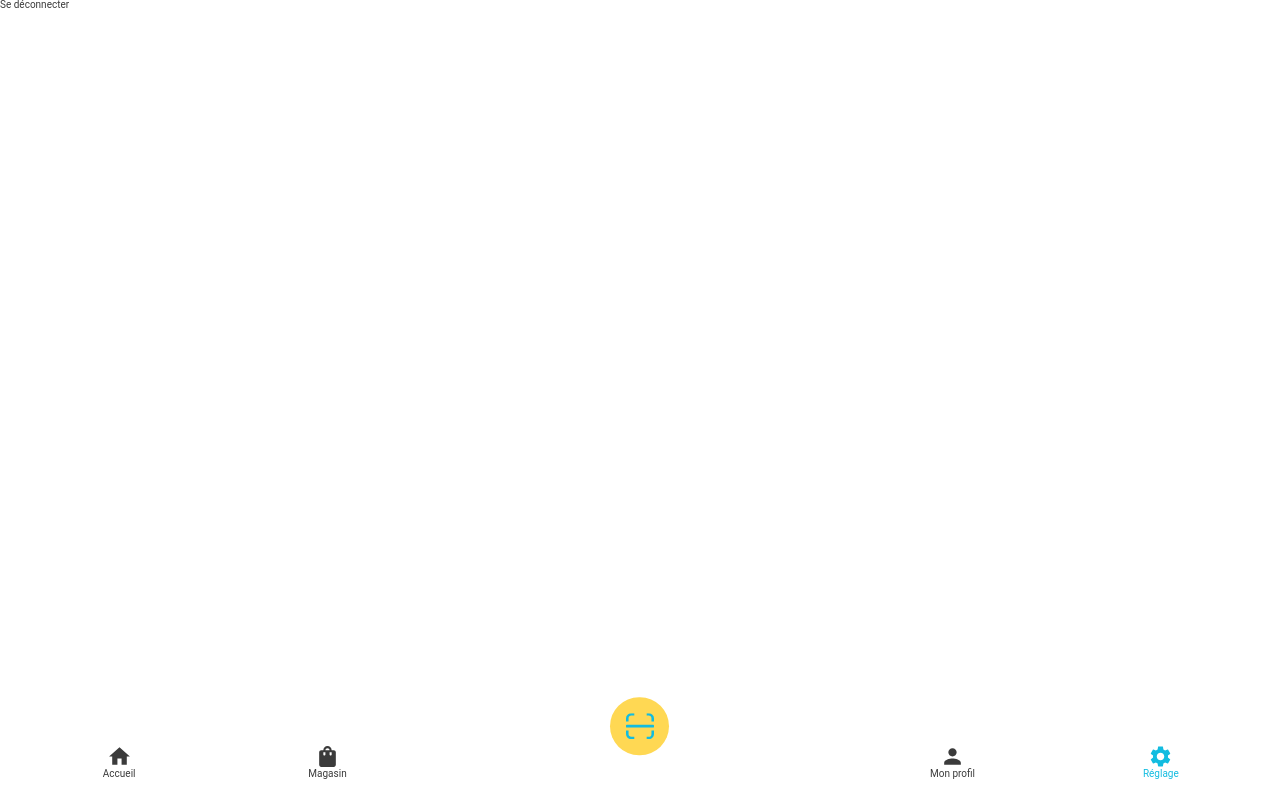
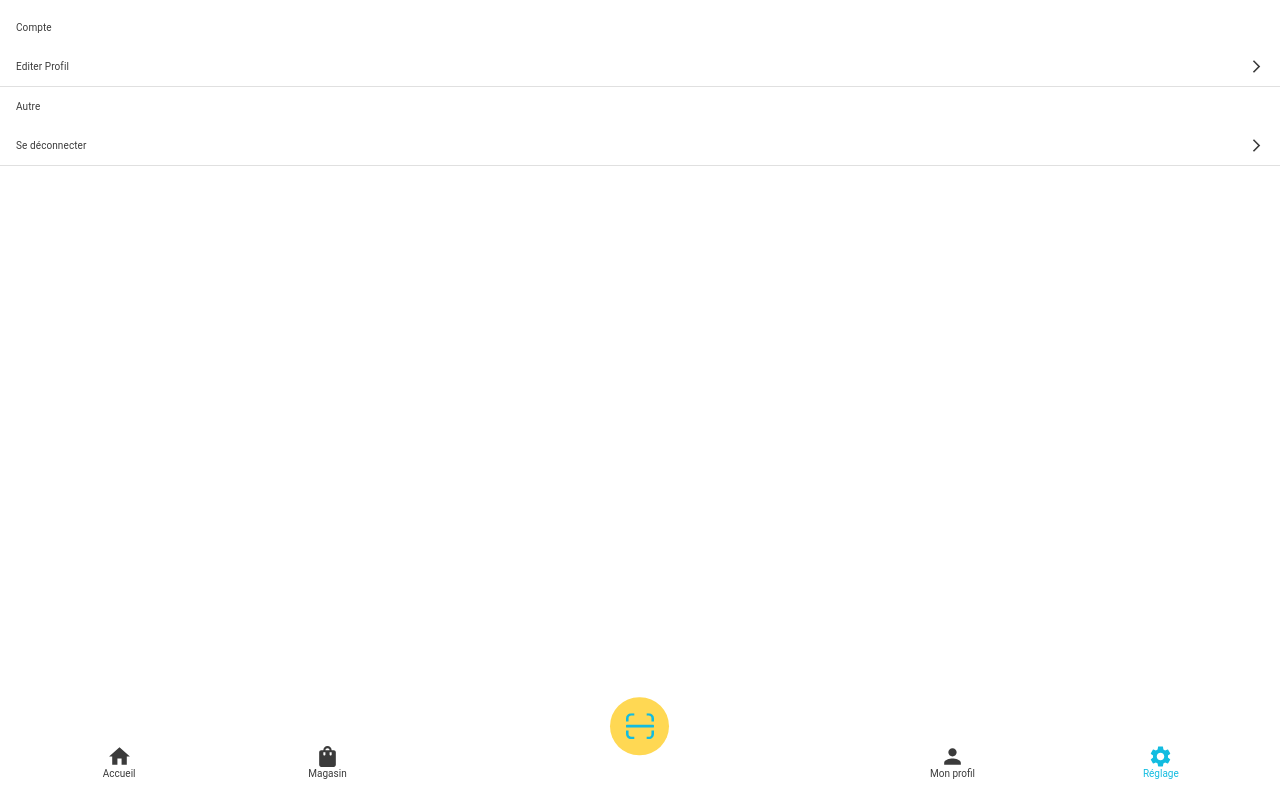
Before and after one commit to Boyadjie/Findizzy, a React (Create React App) app in the folder findizzy-front/: page /reglages in a window 1280 px wide. Built offline with nearby package versions, Linux system fonts and the light colour scheme; sample sign-in values are in the browser's storage.

Commit message:
Complete pet page + start settings page

```diff
--- a/findizzy-front/src/components/profile/PetInfo.js
+++ b/findizzy-front/src/components/profile/PetInfo.js
@@ -1,5 +1,12 @@
 import React, { useState, useEffect } from 'react';
 import { useSearchParams } from "react-router-dom";
+
+import ArrowBackIcon from '@mui/icons-material/ArrowBack';
+
+import Box from '@mui/material/Box';
+import Grid from '@mui/material/Grid';
+import PetProfile from './PetProfile';
+
 import petApi from '../../services/petApi';
 
 const PetInfo = () => {
@@ -21,8 +28,24 @@ const PetInfo = () => {
   }
 
   return (
-    <div>
-      <p>{ petLoading ? "loading..." :  (petInfos.data.attributes.name) }</p>
+    <div className='pet-infos'>
+      <Grid className='header' container spacing={2} alignItems="center">
+        <Grid item xs={2}>
+            <a className='back-arrow' href="/profil">
+              <ArrowBackIcon />
+            </a>
+        </Grid>
+        <Grid item xs={8}>
+            <h1>Mon Animal</h1>
+        </Grid>
+      </Grid>
+
+      <Box className='pet-profile'>
+      { petLoading ? "loading..." :  (
+        <PetProfile pet={petInfos.data} />
+        )
+      }
+      </Box>
     </div>
   );
 };
--- /dev/null
+++ b/findizzy-front/src/components/profile/PetProfile.js
@@ -0,0 +1,17 @@
+import React from 'react';
+import Box from '@mui/material/Box';
+import Stack from '@mui/material/Stack';
+import Avatar from '@mui/material/Avatar';
+
+const PetProfile = (props) => {
+  return (
+    <Box>
+      <Stack spacing={2} alignItems="center">
+        <Avatar className='pet-avatar' alt="Pet Avatar" src="" />
+        <h3> { props.pet.attributes.name } </h3>
+      </Stack>
+    </Box>
+  );
+};
+
+export default PetProfile;
--- a/findizzy-front/src/pages/Settings.js
+++ b/findizzy-front/src/pages/Settings.js
@@ -2,6 +2,14 @@ import React, { useContext } from 'react';
 import authApi from '../services/authApi';
 import authContext from '../contexts/authContext';
 import { useNavigate } from 'react-router-dom';
+
+import List from '@mui/material/List';
+import ListItem from '@mui/material/ListItem';
+import ListItemButton from '@mui/material/ListItemButton';
+import ListItemText from '@mui/material/ListItemText';
+import Stack from '@mui/material/Stack';
+import Divider from '@mui/material/Divider';
+import ArrowForwardIosIcon from '@mui/icons-material/ArrowForwardIos';
 
 import Navigation from "../components/Navigation";
 
@@ -20,9 +28,46 @@ const Settings = () => {
     <div className='settings'>
       <Navigation />
       <div className='other'>
-        <ul>
-          {isAuthenticated && <li onClick={handleDisconnect}>Se déconnecter</li>}
-        </ul>
+        <List>
+        <ListItem disablePadding onClick={handleDisconnect}>
+            <ListItemButton>
+              <Stack direction='row' justifyContent='space-between' alignItems='center' width='100%'>
+                <ListItemText primary="Compte" />
+              </Stack>
+            </ListItemButton>
+          </ListItem>
+
+          {/* exemple a copier (avec le divider) */}
+          <ListItem disablePadding onClick={handleDisconnect}>
+            <ListItemButton>
+              <Stack direction='row' justifyContent='space-between' alignItems='center' width='100%'>
+                <ListItemText primary="Editer Profil" />
+                <ArrowForwardIosIcon/>
+              </Stack>
+            </ListItemButton>
+          </ListItem>
+          <Divider />
+
+          <ListItem disablePadding onClick={handleDisconnect}>
+            <ListItemButton>
+              <Stack direction='row' justifyContent='space-between' alignItems='center' width='100%'>
+                <ListItemText primary="Autre" />
+              </Stack>
+            </ListItemButton>
+          </ListItem>
+
+          {isAuthenticated &&
+            <ListItem disablePadding onClick={handleDisconnect}>
+              <ListItemButton>
+                <Stack direction='row' justifyContent='space-between' alignItems='center' width='100%'>
+                  <ListItemText primary="Se déconnecter" />
+                  <ArrowForwardIosIcon/>
+                </Stack>
+              </ListItemButton>
+            </ListItem>
+          }
+          <Divider/>
+        </List>
       </div>
     </div>
   );
--- /dev/null
+++ b/findizzy-front/src/styles/components/_petInfos.scss
@@ -0,0 +1,18 @@
+.pet-infos {
+  .pet-profile {
+    position: relative;
+    z-index: 4;
+    padding: 4rem 1rem;
+    box-shadow: 0 5px 10px $color-shadows;
+
+    .pet-avatar {
+      width: 12rem;
+      height: 12rem;
+    }
+
+    h3 {
+      font-size: 1.8rem;
+      font-weight: 500;
+    }
+  }
+}
--- a/findizzy-front/src/styles/index.scss
+++ b/findizzy-front/src/styles/index.scss
@@ -6,6 +6,7 @@
 @import './components/landing.scss';
 @import './components/footer.scss';
 @import './components/navigation.scss';
+@import './components/petInfos.scss';
 
 
 // pages --
```
Also changed, not shown: 1 other file (tests, documents, lock files or other folders).
